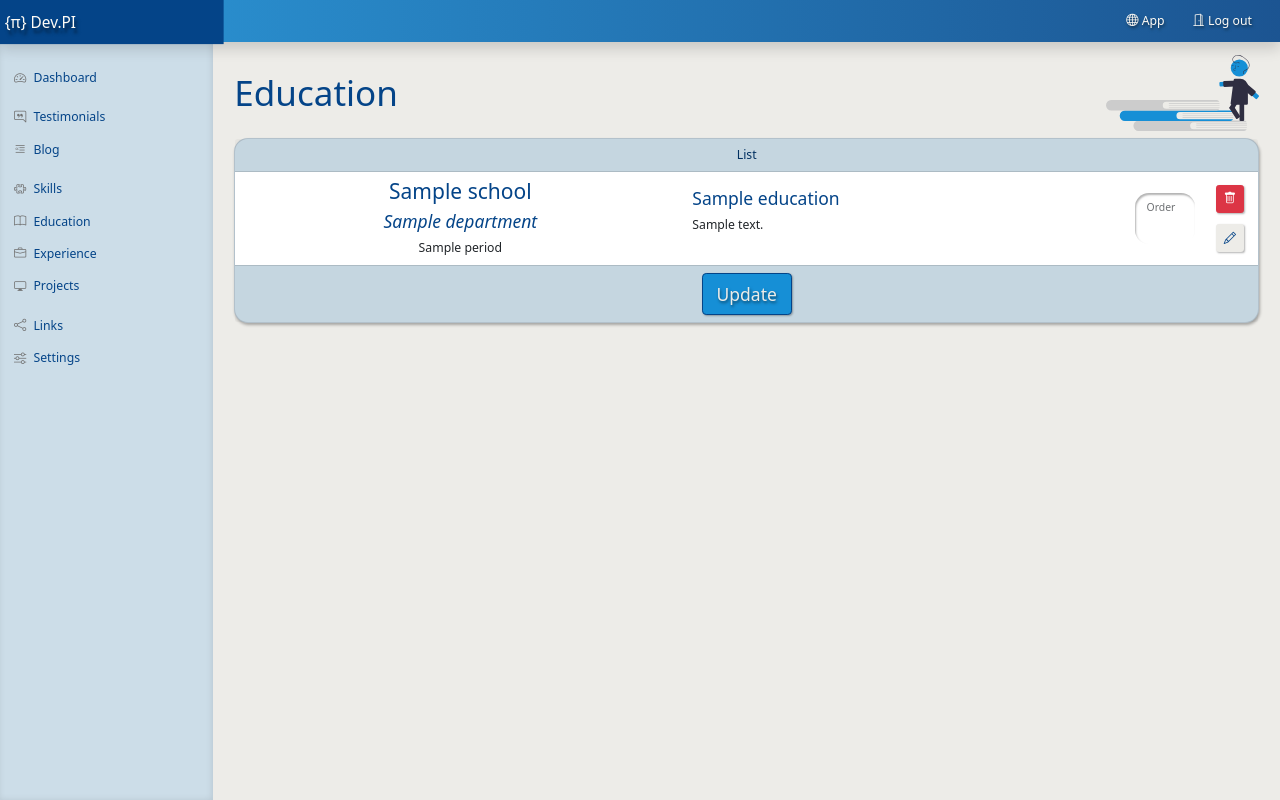
After one commit to pinco227/dev.pi, a Flask app: page /admin/education in a window 1280 px wide. The commit adds this page. Run offline with Flask 2, Linux system fonts and the light colour scheme; the visitor is signed in with stand-in values (Sample User, id 1); a database or web service that is not in the repository returns one stand-in record (values such as "Sample title"); some libraries are stand-ins or nearby versions.

Commit message:
feat(admin): make read functionality for education with order update in list page

```diff
--- a/app.py
+++ b/app.py
@@ -239,9 +239,9 @@ def get_skills():
         flash("You don't have the user privileges to access this section.")
         return redirect(url_for("login"))
 
+    skills = list(mongo.db.skills.find())
+
     if request.method == "POST":
-        skills = list(mongo.db.skills.find())
-
         for skill in skills:
             updated = {
                 "name": request.form.get("name[{}]".format(skill['_id'])),
@@ -254,7 +254,6 @@ def get_skills():
         # Redirect to avoid re-submission
         return redirect(url_for("get_skills"))
 
-    skills = list(mongo.db.skills.find())
     return render_template("admin/skills.html", skills=skills)
 
 
@@ -288,15 +287,35 @@ def add_skill():
     return render_template("admin/add_skill.html")
 
 
-@app.route('/admin/links', methods=['GET', 'POST'])
+@app.route('/admin/education', methods=["GET", "POST"])
+def get_education():
+    if not session.get("user"):
+        flash("You don't have the user privileges to access this section.")
+        return redirect(url_for("login"))
+
+    education = list(mongo.db.education.find().sort("order", 1))
+
+    if request.method == "POST":
+        for school in education:
+            mongo.db.education.update({"_id": ObjectId(school['_id'])}, {
+                "$set": {"order": request.form.get("order[{}]".format(school['_id']))}})
+
+        flash("Education successfully updated!")
+        # Redirect to avoid re-submission
+        return redirect(url_for("get_education"))
+
+    return render_template("admin/education.html", education=education)
+
+
+@ app.route('/admin/links', methods=['GET', 'POST'])
 def get_links():
     if not session.get("user"):
         flash("You don't have the user privileges to access this section.")
         return redirect(url_for("login"))
 
+    links = list(mongo.db.links.find())
+
     if request.method == "POST":
-        links = list(mongo.db.links.find())
-
         for link in links:
             updated = {
                 "name": request.form.get("name[{}]".format(link['_id'])),
@@ -310,11 +329,10 @@ def get_links():
         # Redirect to avoid re-submission
         return redirect(url_for("get_links"))
 
-    links = list(mongo.db.links.find())
     return render_template("admin/links.html", links=links)
 
 
-@app.route('/admin/delete_link/<id>')
+@ app.route('/admin/delete_link/<id>')
 def delete_link(id):
     if not session.get("user"):
         flash("You don't have the user privileges to access this section.")
@@ -325,7 +343,7 @@ def delete_link(id):
     return redirect(url_for("get_links"))
 
 
-@app.route('/admin/add_link', methods=["GET", "POST"])
+@ app.route('/admin/add_link', methods=["GET", "POST"])
 def add_link():
     if not session.get("user"):
         flash("You don't have the user privileges to access this section.")
@@ -345,7 +363,7 @@ def add_link():
     return render_template("admin/add_link.html")
 
 
-@app.route('/admin/settings', methods=["GET", "POST"])
+@ app.route('/admin/settings', methods=["GET", "POST"])
 def settings():
     if not session.get("user"):
         flash("You don't have the user privileges to access this section.")
@@ -375,7 +393,7 @@ def settings():
     return render_template("admin/settings.html")
 
 
-@app.route('/admin/login', methods=["GET", "POST"])
+@ app.route('/admin/login', methods=["GET", "POST"])
 def login():
     if request.method == "POST":
         if request.form.get("username").lower() == os.environ.get("ADMIN_USERNAME").lower() and request.form.get("password") == os.environ.get("ADMIN_PASSWORD"):
@@ -390,7 +408,7 @@ def login():
     return render_template("admin/login.html")
 
 
-@app.route("/admin/logout")
+@ app.route("/admin/logout")
 def logout():
     if session.get("user"):
         session.pop("user")
--- a/templates/admin/add_blog.html
+++ b/templates/admin/add_blog.html
@@ -11,7 +11,9 @@
     </div>
     <div class="card col-md-10 offset-md-1 col-lg-8 offset-lg-2">
         <form action="{{ url_for('add_blog') }}" method="POST">
-            <div class="card-header"></div>
+            <div class="card-header">
+                <h4 class="text-center">New</h4>
+            </div>
             <div class="card-body">
                 <div class="form-floating mb-3">
                     <input type="text" class="form-control" id="title" name="title" placeholder="New Post Title">
--- a/templates/admin/add_link.html
+++ b/templates/admin/add_link.html
@@ -11,7 +11,9 @@
     </div>
     <div class="card col-md-10 offset-md-1 col-lg-8 offset-lg-2">
         <form action="{{ url_for('add_link') }}" method="POST">
-            <div class="card-header"></div>
+            <div class="card-header">
+                <h4 class="text-center">New</h4>
+            </div>
             <div class="card-body">
                 <div class="form-floating mb-3">
                     <input type="text" class="form-control" id="name" name="name" placeholder="GitHub">
--- a/templates/admin/add_skill.html
+++ b/templates/admin/add_skill.html
@@ -11,7 +11,9 @@
     </div>
     <div class="card col-md-10 offset-md-1 col-lg-8 offset-lg-2">
         <form action="{{ url_for('add_skill') }}" method="POST">
-            <div class="card-header"></div>
+            <div class="card-header">
+                <h4 class="text-center">New</h4>
+            </div>
             <div class="card-body">
                 <div class="form-floating mb-3">
                     <input type="text" class="form-control" id="name" name="name" placeholder="HTML">
--- a/templates/admin/base.html
+++ b/templates/admin/base.html
@@ -72,7 +72,7 @@
                             </a>
                         </li>
                         <li class="nav-item">
-                            <a class="nav-link" href="#">
+                            <a class="nav-link" href="{{ url_for('get_education') }}">
                                 <i class="bi bi-book"></i>
                                 Education
                             </a>
--- a/templates/admin/blogs.html
+++ b/templates/admin/blogs.html
@@ -16,7 +16,7 @@
     </div>
     <div class="card">
         <div class="card-header text-center">
-            List
+            <h4 class="text-center">List</h4>
         </div>
         <ul class="list-group list-group-flush">
             {% for blog in blogs %}
--- a/templates/admin/edit_blog.html
+++ b/templates/admin/edit_blog.html
@@ -11,7 +11,9 @@
     </div>
     <div class="card col-md-10 offset-md-1 col-lg-8 offset-lg-2">
         <form action="{{ url_for('edit_blog', id=post._id) }}" method="POST">
-            <div class="card-header"></div>
+            <div class="card-header">
+                <h4 class="text-center">Edit</h4>
+            </div>
             <div class="card-body">
                 <div class="form-floating mb-3">
                     <input type="text" class="form-control" id="title" name="title" value="{{ post.title }}">
@@ -33,7 +35,7 @@
             </div>
             <div class="card-footer text-center d-flex justify-content-between">
                 <a href="{{ url_for('get_blogs') }}" class="btn btn-lg btn-danger">Cancel</a>
-                <button type="submit" class="btn btn-lg btn-accent">Edit</button>
+                <button type="submit" class="btn btn-lg btn-accent confirm">Update</button>
             </div>
         </form>
     </div>
--- /dev/null
+++ b/templates/admin/education.html
@@ -0,0 +1,56 @@
+{% extends "admin/base.html" %}
+{% block content %}
+<section id="get_education">
+    <div class="row my-2 align-items-center">
+        <div class="order-1 order-sm-0 col-sm-8 col-md-9 col-lg-10">
+            <h1 class="text-start my-2">Education</h1>
+        </div>
+        <div class="order-0 order-sm-1 col-8 offset-2 offset-sm-0 col-sm-4 col-md-3 col-lg-2 text-center">
+            <img src="{{ url_for('static', filename='images/education.svg') }}" alt="Education" class="section-image">
+        </div>
+    </div>
+    <div class="row">
+        <div class="col">
+            {# <a href="{{ url_for('add_education') }}" class="btn btn-round btn-success float-end m-4" data-bs-toggle="tooltip" data-bs-placement="left" title="Add new"><i class="bi bi-plus"></i></a> #}
+        </div>
+    </div>
+    <div class="card">
+        <form action="{{ url_for('get_education') }}" method="POST">
+        <div class="card-header text-center">
+            List
+        </div>
+        <ul class="list-group list-group-flush">
+            {% for school in education %}
+                <li class="list-group-item d-flex justify-content-between">
+                    <div class="row w-100 align-items-center">
+                        <div class="col-12 col-md text-center">
+                            <h4>{{ school.school }}</h4>
+                            <h5 class="fst-italic">{{ school.department }}</h5>
+                            {{ school.period }}
+                        </div>
+                        <div class="col-12 col-md text-start">
+                            <h5>{{ school.title }}</h5>
+                            <p>{{ school.description }}</p>
+                        </div>
+                        <div class="col-12 col-md-3 col-lg-1">
+                            <div class="form-floating mb-3 mb-sm-0">
+                                <input type="number" class="form-control mb-0" id="order[{{ school._id }}]"
+                                    name="order[{{ school._id }}]" value="{{ school.order }}">
+                                <label for="order[{{ school._id }}]">Order</label>
+                            </div>
+                        </div>
+                    </div>
+                    <div class="controls d-flex flex-column align-items-center justify-content-around ms-4">
+                        <a href="#" class="btn btn-sm btn-danger confirm"><i class="bi bi-trash"></i></a>
+                        <a href="#" class="btn btn-sm btn-light"><i class="bi bi-pencil"></i></a>
+                    </div>
+                </li>
+            {% endfor %}
+        </ul>
+        <div class="card-footer text-center">
+            <button type="submit" class="btn btn-lg btn-accent">Update</button>
+        </div>
+        </form>
+    </div>
+</section>
+{% endblock content %}
--- a/templates/admin/settings.html
+++ b/templates/admin/settings.html
@@ -11,6 +11,9 @@
     </div>
     <div class="card col-md-10 offset-md-1 col-lg-8 offset-lg-2">
         <form action="{{ url_for('settings') }}" method="POST">
+            <div class="card-header">
+                <h4 class="text-center">Edit</h4>
+            </div>
             <div class="card-body">
                 <div class="form-floating mb-3">
                     <input type="text" class="form-control" id="name" name="name" value="{{ settings.name }}">
```
Also changed, not shown: static/images/education.svg (added).
